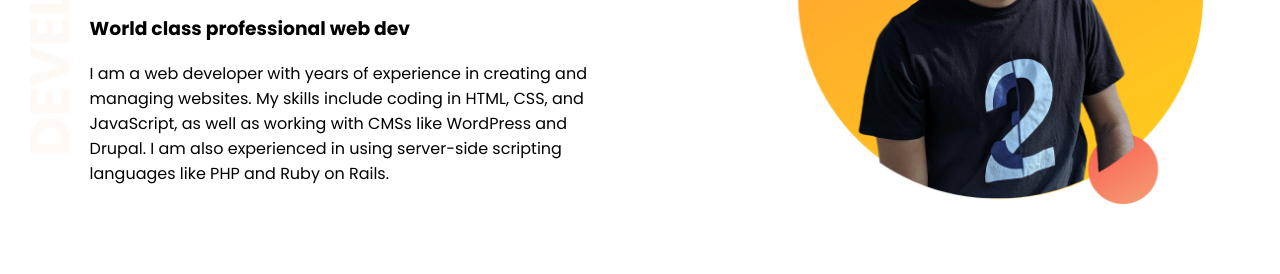
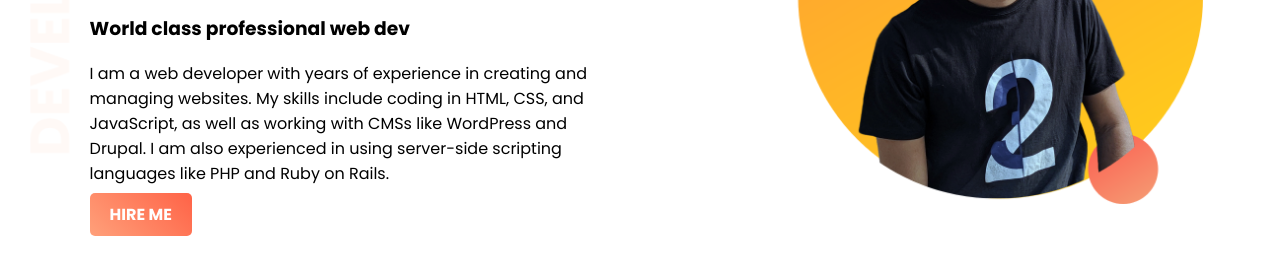
Before and after one commit to faisal-0283/-web-portfolio, a plain HTML site: page index.html in a window 1280 px wide. Shown: the part 206-480 px from the top of the page. Drawn offline with Linux system fonts and the light colour scheme.

Commit message:
completed first part

```diff
--- a/index.html
+++ b/index.html
@@ -10,6 +10,7 @@
     <link rel="stylesheet" href="style.css">
 
 </head>
+
 <body>
   <section class="top-banner">
         <div class="half-width">
@@ -17,7 +18,12 @@
         <h1><span class="name-highlight">Faisal Ahmed</span> Website</h1>
         <h3>World class professional web dev</h3>
         <p>I am a web developer with years of experience in creating and managing websites. My skills include coding in HTML, CSS, and JavaScript, as well as working with CMSs like WordPress and Drupal. I am also experienced in using server-side scripting languages like PHP and Ruby on Rails.</p>
-        </div>
+
+        <a class="link-button" target="_blank" href="https://www.linkedin.com/in/md-faisal-ahmed-0b85a2252/">HIRE ME</a>
+
+      </div>
+
+
 
        <div class="half-width">
         <img src="images/faisal11.png" alt="">
--- a/style.css
+++ b/style.css
@@ -28,3 +28,12 @@ h1{
 section{
     height: 500px;
 }
+
+.link-button{
+    text-decoration: none;
+    background-image: linear-gradient(45deg,lightSalmon,tomato);
+    padding: 10px 20px ;
+    border-radius: 5px ;
+    color: white;
+    font-weight: 700;
+}
```
